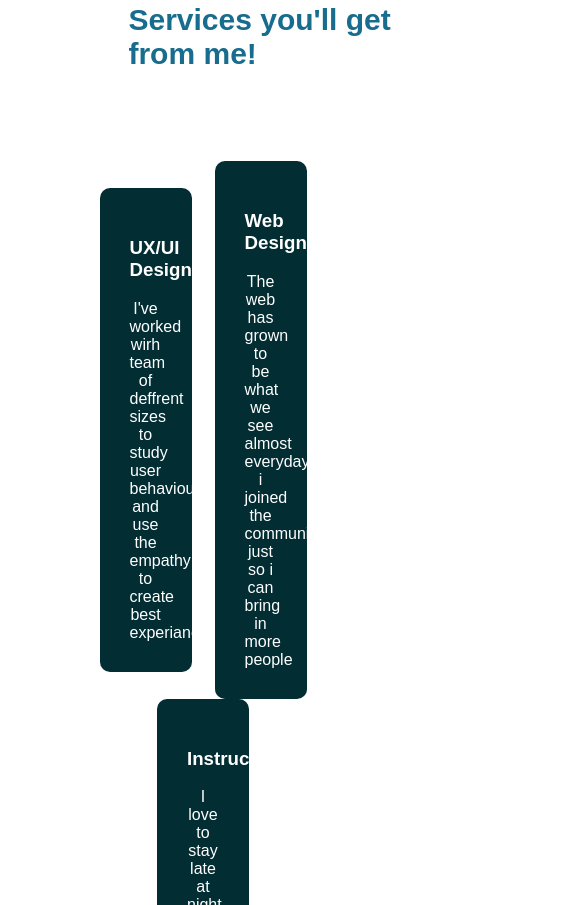
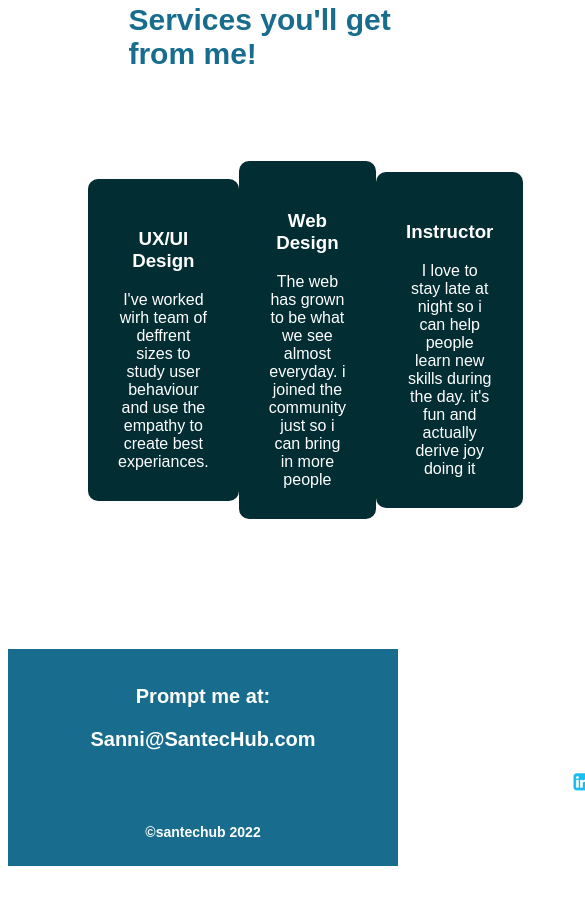
Before and after one commit to SantecHub/td-project4-css-basics, a plain HTML site: page index.html in a window 390 px wide. Shown: the part 1848-2753 px from the top of the page, 585 px wide, since content can reach past the window. After the commit the page ends 2722 px from the top, so only its background shows below. Drawn offline with Linux system fonts and the light colour scheme.

Commit message:
responsive

```diff
--- a/media.css
+++ b/media.css
@@ -1,29 +1,25 @@
 
-@media screen and (max-width: 768px) {
-    .item-wrapper{
+@media screen and (max-width: 960px) {
+    .menu-nav{
         display: flex;
         justify-content:space-between;
-        flex-wrap: wrap;
     }
-    .item{
-        width: 40%;
-        text-justify: auto;
+
+}
+
+@media screen and (max-width: 600px) {
+    .content{
+        width: 100%;
+        display: block;
+        margin-bottom: 20%;
     }
 }
-
-@media screen and (mmx-width: 1024px) {
-    .card{
-        width: 20%;
-
-        text-align: center;
+@media screen and (max-width: 1024px) {
+    .item-wrapper{
+        width: 100%;
+        display: grid;
+        grid-template-columns: 1fr;
+        align-items: center;
         font-size: small;
     }
 }
-@media screen and (min-width: 1024px) {
-    .logo{
-        width: 2%;
-       padding: auto;
-        text-align: center;
-        font-size: small;
-    }
-}
--- a/style.css
+++ b/style.css
@@ -194,7 +194,8 @@ h2{
     color: #309ec0;
     display: flex;
     justify-content: space-between;
-    padding: 5px 650px;
+    padding: 0px 550px;
+    text-align: center;
     margin-bottom: 1%;
 }
 
```
